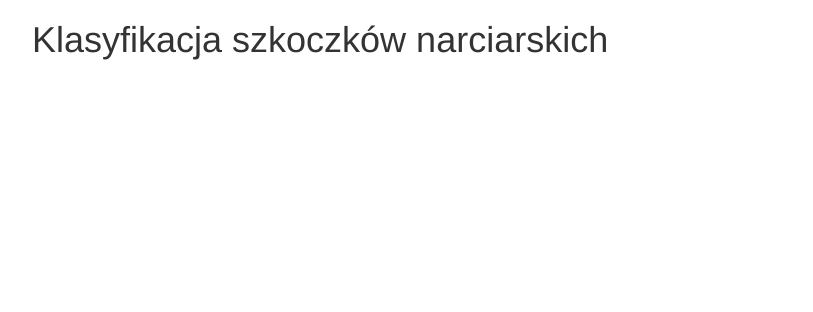
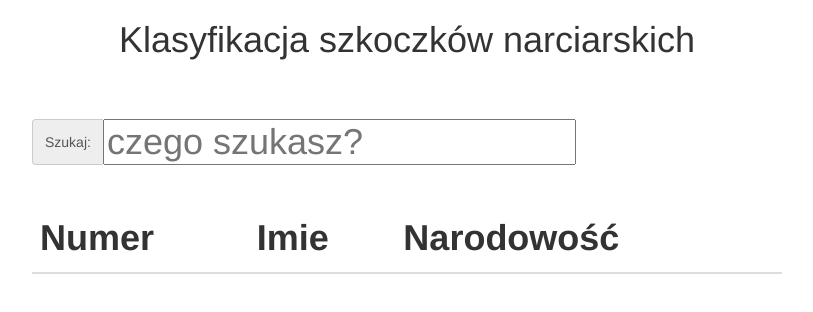
Before and after one commit to Franciszek99/2016_Angular_skiJumperSearching, a plain HTML site: page index.html in a window 1280 px wide. Shown: the whole page, without its empty margins (233-1046 px from the left). Drawn offline with nearby package versions, Linux system fonts and the light colour scheme.

Commit message:
Complete a template to import the table

```diff
--- a/index.html
+++ b/index.html
@@ -17,10 +17,27 @@
 		<div class="container">
 			<div class="row">
 				<div class="col-sm-8 center-block">
-					<h1>Klasyfikacja szkoczków narciarskich<h1>
+					<h1 class="text-center">Klasyfikacja szkoczków narciarskich<h1>
+						<br>
 					<div class="input-group">
-						<span class=input>
+						<span class="input-group-addon">Szukaj:</span>
+						<input type="text" class="form-controll" placeholder="czego szukasz?">
+					</div>
+					<br>
+					<div class="table-responsive">
+						<table class="table table-hoover">
+							<thead>
+								<tr>
+									<th>Numer</th>
+									<th>Imie</th>
+									<th>Narodowość</th>
+								</tr>
+							</thead>
+							<tbody>
 
+							</tbody>
+						</table>
+					</div>
 				</div>
 			</div>
 		</div>
```
